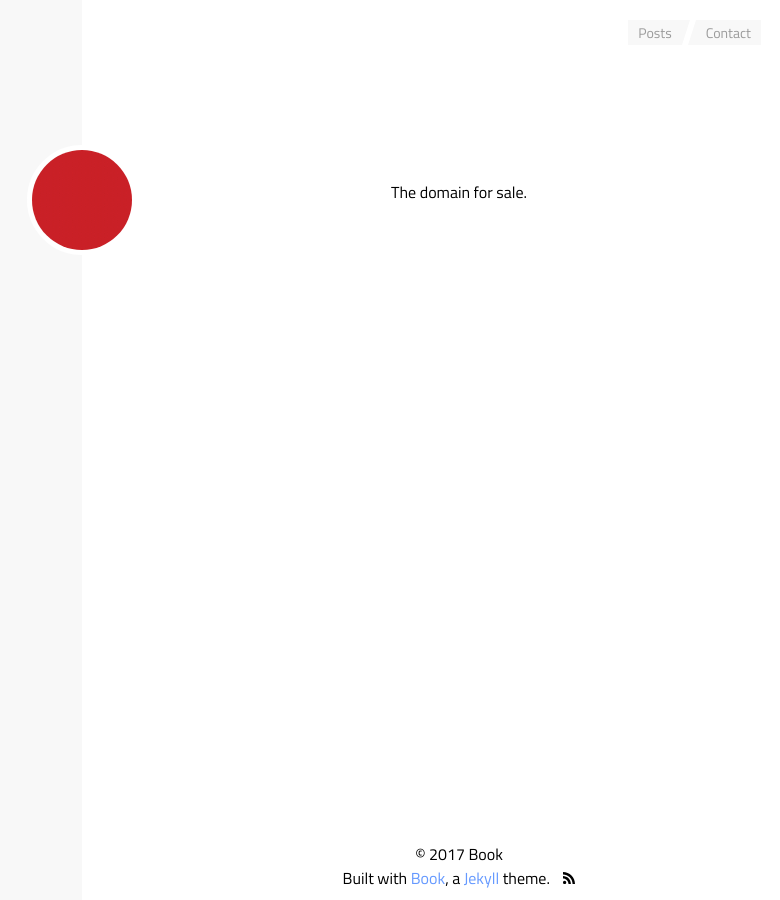
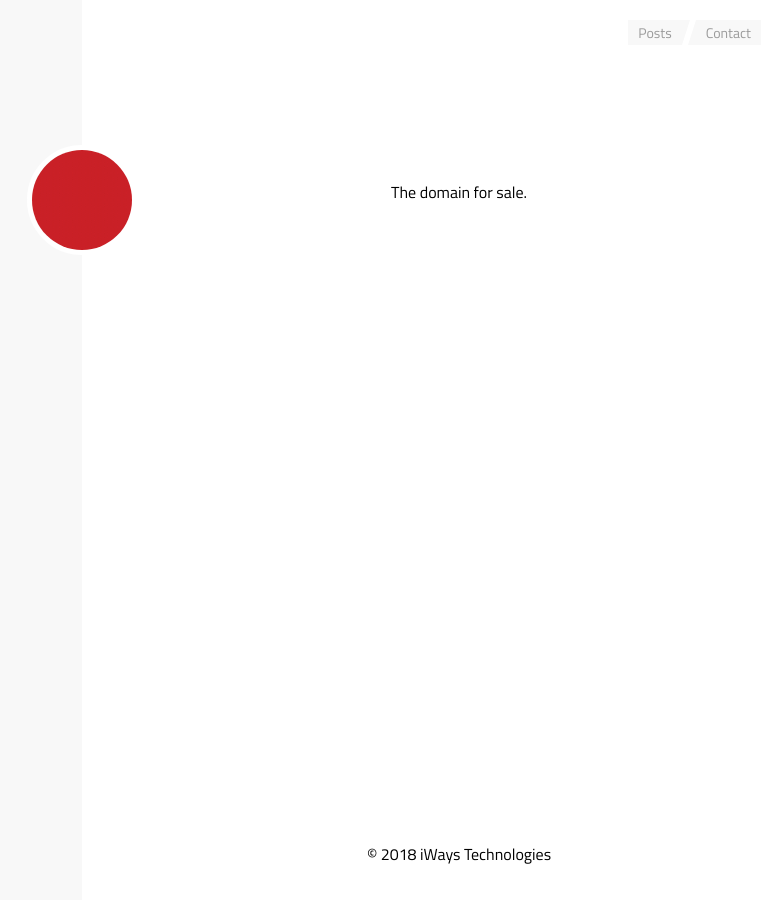
Before and after one commit to dkarthe/iWays, a Jekyll site: the page built from index.html, in a window 1280 px wide. Shown: the whole page, without its empty margins (366-1146 px from the left). Built offline with Jekyll 4.4.1, drawn with Linux system fonts in a browser that asks for light colours.

Commit message:
Update footer.html

```diff
--- a/_includes/footer.html
+++ b/_includes/footer.html
@@ -1,4 +1,3 @@
 <footer class="footer clear-header--left">
-  <div class="footer__note">&copy; 2017 Book</div>
-  <div class="footer__note">Built with <a href="https://github.com/kkninjae/book" target="_blank">Book</a>, a <a href="https://jekyllrb.com/" target="_blank">Jekyll</a> theme. <a href="{{ '/feed.xml' | relative_url }}" target="_blank"><svg xmlns="http://www.w3.org/2000/svg" width="24" height="24" viewBox="0 0 24 24"><path d="M6.503 20.752c0 1.794-1.456 3.248-3.251 3.248-1.796 0-3.252-1.454-3.252-3.248 0-1.794 1.456-3.248 3.252-3.248 1.795.001 3.251 1.454 3.251 3.248zm-6.503-12.572v4.811c6.05.062 10.96 4.966 11.022 11.009h4.817c-.062-8.71-7.118-15.758-15.839-15.82zm0-3.368c10.58.046 19.152 8.594 19.183 19.188h4.817c-.03-13.231-10.755-23.954-24-24v4.812z"/></svg></a></div>
+  <div class="footer__note">&copy; 2018 iWays Technologies</div>
 </footer>
```
